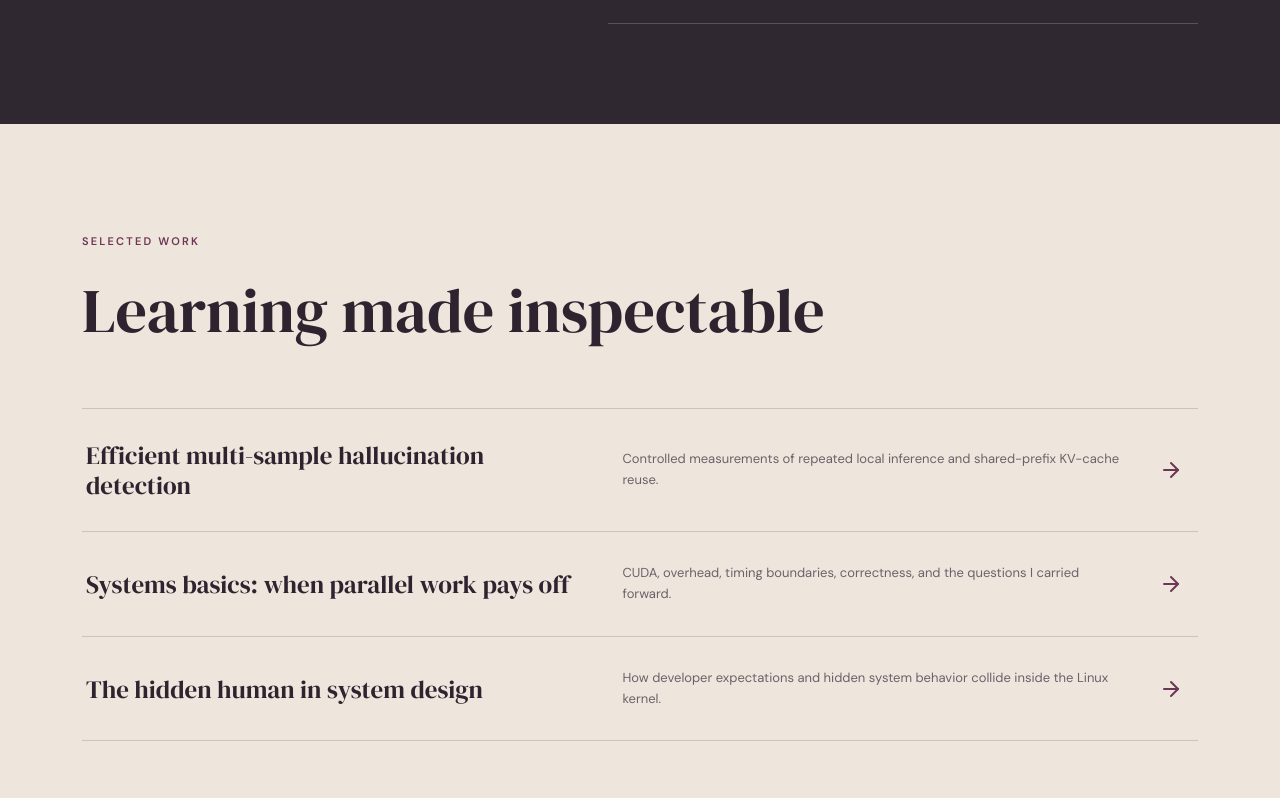
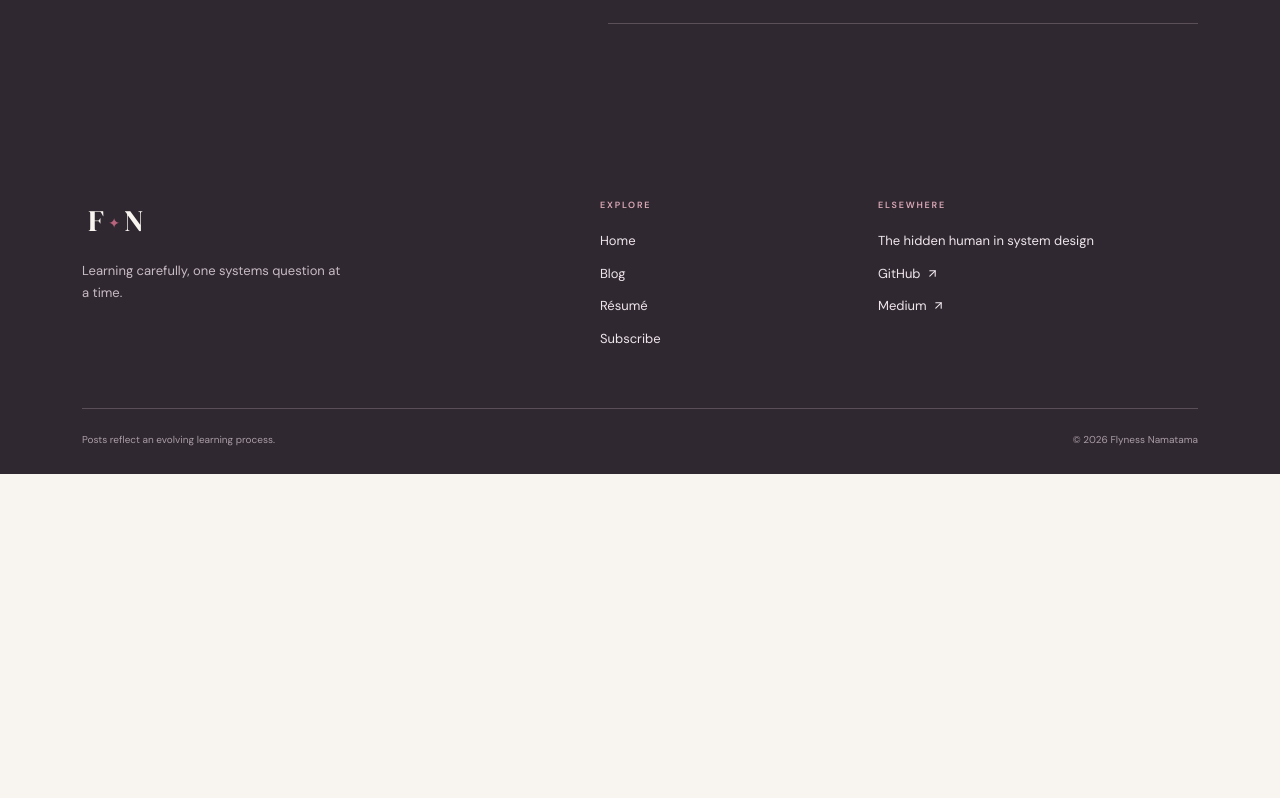
Before and after one commit to Flyness01/Blog, a React (Vite) app: page / in a window 1280 px wide. Shown: the part 1282-2080 px from the top of the page. After the commit the page ends 1756 px from the top, so only its background shows below. Built offline with nearby package versions, Linux system fonts and the light colour scheme.

Commit message:
Remove repeated work from homepage

```diff
--- a/src/PortfolioPages.jsx
+++ b/src/PortfolioPages.jsx
@@ -3,7 +3,7 @@ import { ArrowLeft, ArrowRight, ArrowUpRight, Cpu, Gauge, Network } from "lucide
 import CommentsSection from "./CommentsSection";
 import { notes, projects, researchInterests } from "./portfolioData";
 
-export function ProfessionalHomePage({ onNavigate, onArticle }) {
+export function ProfessionalHomePage({ onNavigate }) {
   return (
     <main className="professional-home">
       <section className="profile-hero">
@@ -20,15 +20,6 @@ export function ProfessionalHomePage({ onNavigate, onArticle }) {
       <section className="profile-interests">
         <div><span className="kicker">Current focus</span><h2>Research<br /><em>interests</em></h2></div>
         <div className="profile-interest-simple"><span>Parallel &amp; heterogeneous computing</span><span>Operating systems &amp; performance</span><span>Distributed systems</span></div>
-      </section>
-
-      <section className="profile-work">
-        <div className="profile-section-heading"><span className="kicker">Selected work</span><h2>Learning made inspectable</h2></div>
-        <div className="profile-work-list">
-          <button onClick={() => onNavigate("/projects/selfcheckgpt")}><h3>Efficient multi-sample hallucination detection</h3><p>Controlled measurements of repeated local inference and shared-prefix KV-cache reuse.</p><ArrowRight /></button>
-          <button onClick={() => onNavigate("/notes/systems-basics")}><h3>Systems basics: when parallel work pays off</h3><p>CUDA, overhead, timing boundaries, correctness, and the questions I carried forward.</p><ArrowRight /></button>
-          <button onClick={onArticle}><h3>The hidden human in system design</h3><p>How developer expectations and hidden system behavior collide inside the Linux kernel.</p><ArrowRight /></button>
-        </div>
       </section>
 
     </main>
--- a/src/main.jsx
+++ b/src/main.jsx
@@ -63,7 +63,7 @@ function App() {
   const openArticle = () => navigate("/writing/hidden-human");
 
   const pages = {
-    "/": <ProfessionalHomePage onNavigate={navigate} onArticle={openArticle} />,
+    "/": <ProfessionalHomePage onNavigate={navigate} />,
     "/projects/selfcheckgpt": <ProjectDetailPage onNavigate={navigate} />,
     "/notes/systems-basics": <SystemsBasicsPage onNavigate={navigate} />,
     "/blog": <LearningBlogPage onNavigate={navigate} onArticle={openArticle} />,
--- a/src/styles.css
+++ b/src/styles.css
@@ -133,15 +133,6 @@ h1 em, h2 em { color: var(--plum); font-weight: 400; }
 .profile-interests .kicker { color: #d9a8b6; }
 .profile-interest-simple { align-self: center; border-top: 1px solid #5b4f58; }
 .profile-interest-simple span { display: block; padding: 24px 0; border-bottom: 1px solid #5b4f58; color: #f8f4ef; font-family: "DM Serif Display", serif; font-size: clamp(23px, 2.5vw, 31px); line-height: 1.25; }
-.profile-work { padding: 105px max(32px, calc((100vw - 1116px) / 2)); background: #eee5dc; }
-.profile-section-heading { margin-bottom: 55px; }
-.profile-section-heading h2 { margin-top: 18px; font-size: clamp(40px, 5vw, 62px); }
-.profile-work-list { border-top: 1px solid #cfc1c2; }
-.profile-work-list button { width: 100%; border: 0; border-bottom: 1px solid #cfc1c2; background: transparent; color: var(--ink); padding: 31px 4px; display: grid; grid-template-columns: 1fr 1fr 35px; gap: 28px; text-align: left; align-items: center; cursor: pointer; }
-.profile-work-list h3 { margin: 0; font-family: "DM Serif Display", serif; font-size: 25px; font-weight: 400; line-height: 1.2; }
-.profile-work-list p { margin: 0; color: #6d6169; line-height: 1.6; font-size: 13px; }
-.profile-work-list svg { color: var(--plum); transition: transform .2s ease; }
-.profile-work-list button:hover svg { transform: translateX(5px); }
 
 .portfolio-map { background: #eee5dc; padding: 105px max(32px, calc((100vw - 1116px) / 2)); }
 .light-heading .kicker { color: var(--plum); }
@@ -661,10 +652,6 @@ h1 em, h2 em { color: var(--plum); font-weight: 400; }
   .profile-intro h1 { font-size: clamp(45px, 13vw, 66px); }
   .profile-lede { font-size: 19px !important; }
   .profile-interests { padding: 80px 22px; grid-template-columns: 1fr; gap: 45px; }
-  .profile-work { padding: 80px 22px; }
-  .profile-work-list button { grid-template-columns: 1fr 30px; gap: 13px; }
-  .profile-work-list button h3, .profile-work-list button p { grid-column: 1; }
-  .profile-work-list button svg { grid-column: 2; grid-row: 1 / 3; }
   .portfolio-map { padding: 80px 22px; }
   .map-grid { grid-template-columns: 1fr; }
   .map-grid button { min-height: 225px; }
```
